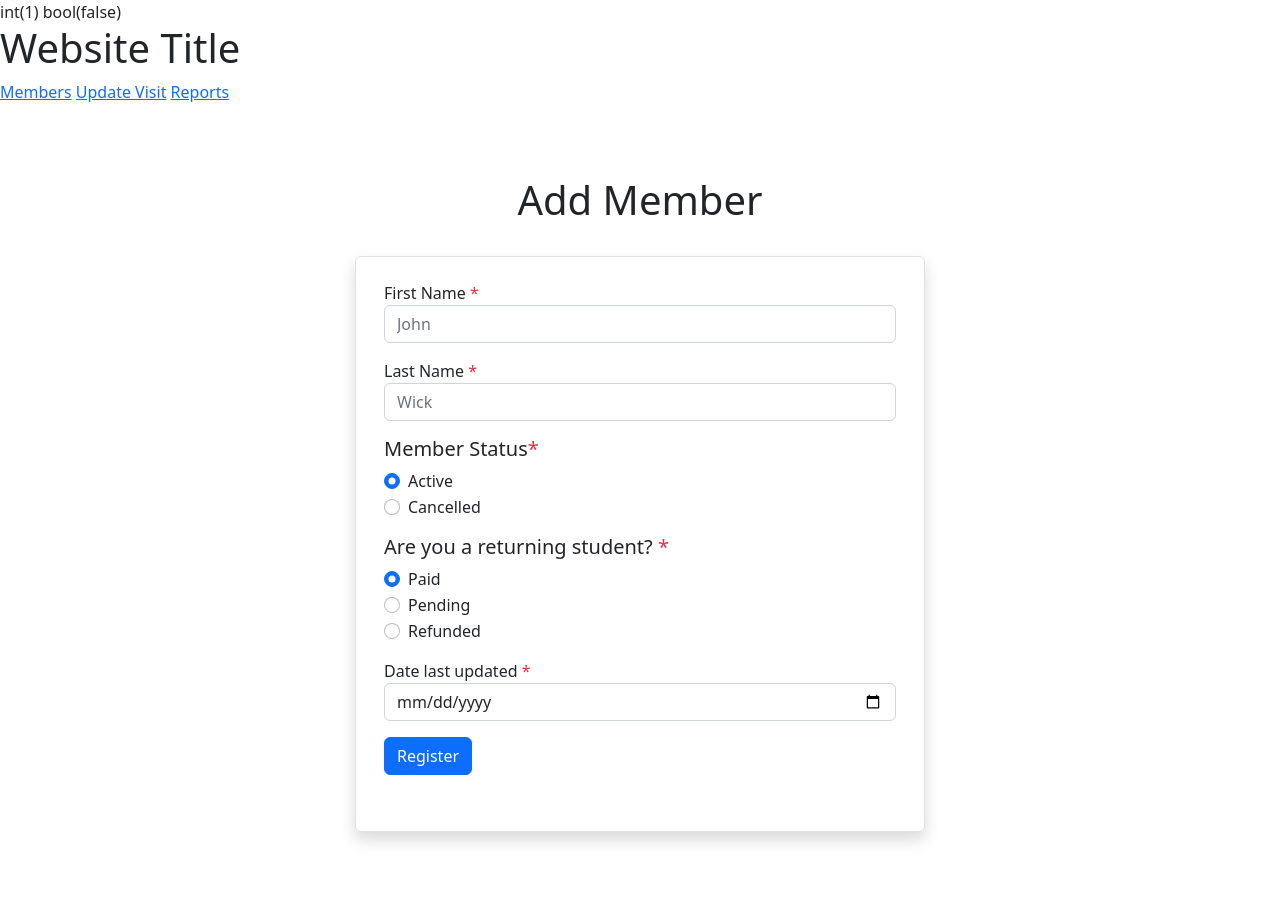
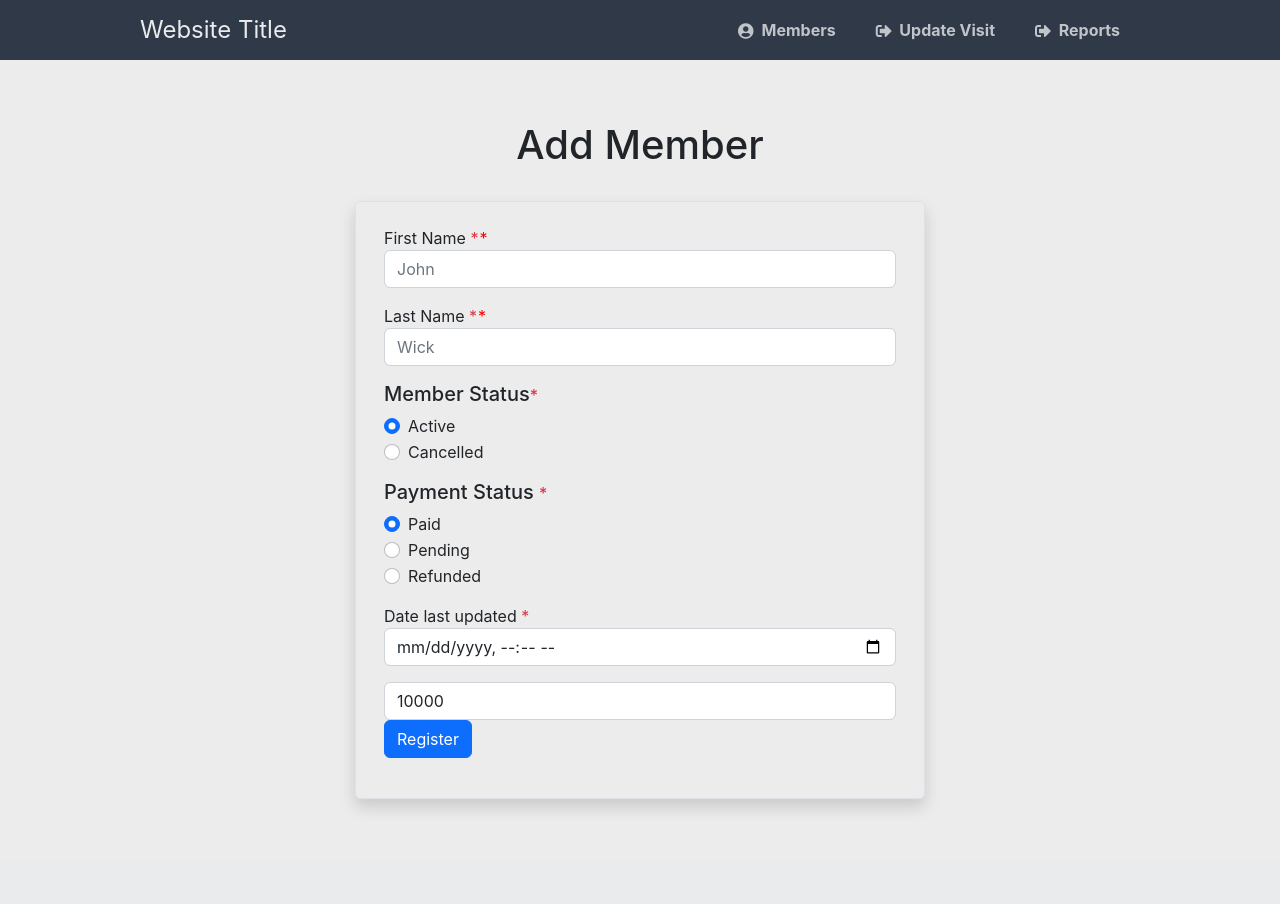
Before and after one commit to lakshmijj/ski-lift-ticket-php-codebase, a PHP site: page /addmember.php in a window 1280 px wide. After the commit the page ends 811 px from the top, so only its background shows below. Run offline with PHP 8.4, Linux system fonts and the light colour scheme; a user stored in the database is signed in; data that the repository does not hold is empty.

Commit message:
Included the functionality to add a member

```diff
--- a/html/addmember.php
+++ b/html/addmember.php
@@ -1,50 +1,66 @@
 <?php
 session_start();
 
+include_once('includes/functions.php');
+
+//get current request method from $_SERVER GLOBAL
+$request_method = strtoupper($_SERVER['REQUEST_METHOD']);
+
+
+//form errors
+$fields = [
+    'mem_pass_number',
+    'mem_first_name',
+    'mem_last_name',
+    'mem_status',
+    'mem_payment_status',
+    'mem_bar_code',
+    'mem_last_updated',
+];
+
+$optional = [];
+$values = [];
 $errors = [];
-$saved = [];
 
-if (isset($_SESSION['errors'])) {
-    //save form errors session array to var
-    $errors = $_SESSION['errors'];
+// loop through fields
+foreach ($fields as $field) {
 
-    //unset session
-    unset($_SESSION['errors']);
-}
+    //if post, check for empty fields
+    if ($request_method === 'POST') {
+        //if field was submitted and is empty, add to errors array
+        if (empty($_POST[$field]) && !in_array($field, $optional)) {
+            $errors[] = $field;
+        }
+    }
 
-if (isset($_SESSION['saved'])) {
-    //save form errors session array to var
-    $saved = $_SESSION['saved'];
-
-    var_dump($saved);
-    var_dump(in_array($saved[$name], $saved));
-
-    //unset session
-    unset($_SESSION['saved']);
+    // if field was submitted save to $values array
+    if (isset($_POST[$field])) {
+        $values[$field] = $_POST[$field];
+    } else {
+        // field was not submitted so set to null
+        $values[$field] = null;
+    }
 }
 
 /**
- * returns css class for invalid input
- * @param string $name
+ * returns field is-invalid css class
+ * @param string $field
+ * @param array $errors
  * @return mixed string or null
  */
-function isInvalid(string $name)
+function isInvalid(string $field)
 {
     global $errors;
-    return (in_array($name, $errors)) ? 'is-invalid' : null;
+    return (in_array($field, $errors)) ? 'is-invalid' : null;
 }
 
-/**
- *
- */
-function isSaved(string $name)
-{
-    global $saved;
-    if (isset($saved[$name])) {
-        return (in_array($saved[$name], $saved)) ? $saved[$name] : null;
+if($request_method == 'POST') {
+    if(empty($errors)) {
+        addRegistration($_POST);
+    } else {
+        var_dump($errors);
     }
 }
-
 ?>
 
 <!doctype html>
@@ -55,6 +71,8 @@ function isSaved(string $name)
     <meta name="viewport" content="width=device-width, initial-scale=1">
     <title>Add Member</title>
     <link href="https://cdn.jsdelivr.net/npm/bootstrap@5.2.3/dist/css/bootstrap.min.css" rel="stylesheet" integrity="sha384-rbsA2VBKQhggwzxH7pPCaAqO46MgnOM80zW1RWuH61DGLwZJEdK2Kadq2F9CUG65" crossorigin="anonymous">
+    <link rel="stylesheet" href="https://use.fontawesome.com/releases/v5.7.1/css/all.css">
+    <link href="./css/styles.css" rel="stylesheet" />
 </head>
 
 <body>
@@ -68,18 +86,18 @@ function isSaved(string $name)
             </div>
             <div class="row d-flex justify-content-center">
                 <div class="col-10 col-sm-8 col-md-6 rounded shadow border">
-                    <form method="post" action="register-post.php" class="py-4 px-3 needs-validation" novalidate>
+                    <form method="post" action="<?php htmlspecialchars($_SERVER['PHP_SELF']); ?>" class="py-4 px-3 needs-validation" novalidate>
                         <div class="mb-3 has-validation">
-                            <label for="fname">First Name <nobr class="text-danger">*</nobr></label>
-                            <input type="text" id="fname" name="fname" placeholder="John" class="form-control <?php echo isInvalid('fname'); ?>" value="<?php echo isSaved('fname'); ?>" required />
+                            <label for="mem_first_name">First Name <nobr class="text-danger">*</nobr></label>
+                            <input type="text" id="mem_first_name" name="mem_first_name" placeholder="John" class="form-control <?php echo isInvalid('mem_first_name'); ?>" value="" required />
 
                             <div class="invalid-feedback">
                                 Please enter a first name
                             </div>
                         </div>
                         <div class="mb-3 has-validation">
-                            <label for="lname">Last Name <nobr class="text-danger">*</nobr></label>
-                            <input type="text" id="lname" name="lname" placeholder="Wick" class="form-control <?php echo isInvalid('lname'); ?>" value="<?php echo isSaved('lname'); ?>" required />
+                            <label for="mem_last_name">Last Name <nobr class="text-danger">*</nobr></label>
+                            <input type="text" id="mem_last_name" name="mem_last_name" placeholder="Wick" class="form-control <?php echo isInvalid('mem_last_name'); ?>" value="" required />
 
                             <div class="invalid-feedback">
                                 Please enter a last name
@@ -89,33 +107,33 @@ function isSaved(string $name)
                         </h5>
                         <div class="mb-3 has-validation">
                             <div class="form-check">
-                                <input class="form-check-input <?php echo isInvalid('program'); ?>" type="radio" name="program" id="program1" value="IT Web Programming" required checked />
+                                <input class="form-check-input <?php echo isInvalid('mem_status'); ?>" type="radio" name="mem_status" id="mem_status-active" value="Active" required checked />
                                 <label class="form-check-label" for="program1">Active</label>
                             </div>
                             <div class="form-check">
-                                <input class="form-check-input <?php echo isInvalid('program'); ?>" type="radio" name="program" id="program2" value="IT Systems and Security" required />
+                                <input class="form-check-input <?php echo isInvalid('mem_status'); ?>" type="radio" name="mem_status" id="mem_status-cancelled" value="Cancelled" required />
                                 <label class="form-check-label" for="program2">Cancelled</label>
 
                                 <div class="invalid-feedback">
-                                    Please select a program
+                                    Please select a status
                                 </div>
                             </div>
                         </div>
-                        <h5>Are you a returning student? <nobr class="text-danger">*</nobr>
+                        <h5>Payment Status <nobr class="text-danger">*</nobr>
                         </h5>
 
                         <div class="mb-3 has-validation">
                             <div class="form-check">
-                                <input class="form-check-input <?php echo isInvalid('returnng'); ?>" type="radio" name="payment-status" id="payment-paid" value="paid" required checked />
-                                <label class="form-check-label" for="returning-yes">Paid</label>
+                                <input class="form-check-input <?php echo isInvalid('mem_payment_status'); ?>" type="radio" name="mem_payment_status" id="payment-paid" value="paid" required checked />
+                                <label class="form-check-label" for="mem_payment_status-paid">Paid</label>
                             </div>
                             <div class="form-check">
-                                <input class="form-check-input <?php echo isInvalid('returning'); ?>" type="radio" name="payment-status" id="payment-pending" value="pending" required />
-                                <label class="form-check-label" for="returning-yes">Pending</label>
+                                <input class="form-check-input <?php echo isInvalid('mem_payment_status'); ?>" type="radio" name="mem_payment_status" id="payment-pending" value="pending" required />
+                                <label class="form-check-label" for="mem_payment_status-pending">Pending</label>
                             </div>
                             <div class="form-check">
-                                <input class="form-check-input <?php echo isInvalid('returning'); ?>" type="radio" name="payment-status" id="payment-refunded" value="refunded" required />
-                                <label class="form-check-label" for="returning-no">Refunded</label>
+                                <input class="form-check-input <?php echo isInvalid('mem_payment_status'); ?>" type="radio" name="mem_payment_status" id="payment-refunded" value="refunded" required />
+                                <label class="form-check-label" for="mem_payment_status-refunded">Refunded</label>
 
                                 <div class="invalid-feedback">
                                     Please select an option
@@ -123,9 +141,14 @@ function isSaved(string $name)
                             </div>
                         </div>
                         <div class="mb-3">
-                            <label for="fname">Date last updated <nobr class="text-danger">*</nobr></label>
-                            <input type="date" id="fname" name="fname" class="form-control" required />
+                            <label for="mem_last_updated">Date last updated <nobr class="text-danger">*</nobr></label>
+                            <input type="datetime-local" id="mem_last_updated" name="mem_last_updated" class="form-control" value="" />
                         </div>
+
+                        <!-- HIDDEN INPUTS FOR BARCODE AND ID -->
+                        <input type="text" id="mem_pass_number" name="mem_pass_number" class="form-control" value="10000" required />
+                        <input type="hidden" id="mem_bar_code" name="mem_bar_code" class="form-control" value="10612587315464669148831491824678452609529717308215" required />
+
                         <div class="mb-3">
                             <input type="submit" class="btn btn-primary" value="Register" />
                         </div>
--- a/html/existingmembers.php
+++ b/html/existingmembers.php
@@ -50,7 +50,7 @@ function mySort(string $prop)
                     <th scope="col">Payment Status</th>
                     <th scope="col">Last Update</th>
                     <th scope="col"></th>
-                    <th scope="col"></th>
+                    <th scope="col"><a href="addmember.php"><button class="btn btn-secondary">Add <i class="fa-solid fa-plus"></i></button></a></th>
                 </tr>
             </thead>
             <tbody>
--- a/html/includes/functions.php
+++ b/html/includes/functions.php
@@ -65,23 +65,18 @@ function authenticate(array $data){
 */
 function addRegistration(array $data){
     $conn = connectToDB();
-
-    if(isset($data['returning'])){
-        $data['returning'] = ($data['returning'] === 'Yes') ? 1 : 0;
-    }
+    // if(isset($data['returning'])){
+    //     $data['returning'] = ($data['returning'] === 'Yes') ? 1 : 0;
+    // }
 
     if($conn){
-        $sql = "INSERT INTO registration (fname, lname, email, program, returning) VALUES (:fname, :lname, :email, :program, :returning)";
-        //$conn->prepare($sql)->execute([
-        //    'fname'=> $data['fname'],
-        //    'lname' => $data['lname'],
+        $sql = "INSERT INTO app_members (mem_pass_number, mem_first_name, mem_last_name, mem_status, mem_payment_status, mem_bar_code, mem_last_updated) VALUES (:mem_pass_number, :mem_first_name, :mem_last_name, :mem_status, :mem_payment_status, :mem_bar_code, :mem_last_updated)";
 
-        //]);
         $conn->prepare($sql)->execute($data);
     }
 
     //redirect back to index
-    return header("Location: index.php");
+    return header("Location: existingmembers.php");
 }
 
 /*
@@ -122,6 +117,3 @@ function sortMyList(array $array, string $property) {
     $key_values = array_column($array, $property);
     array_multisort($key_values, SORT_ASC, $array);
 }
-
-
-?>
```
